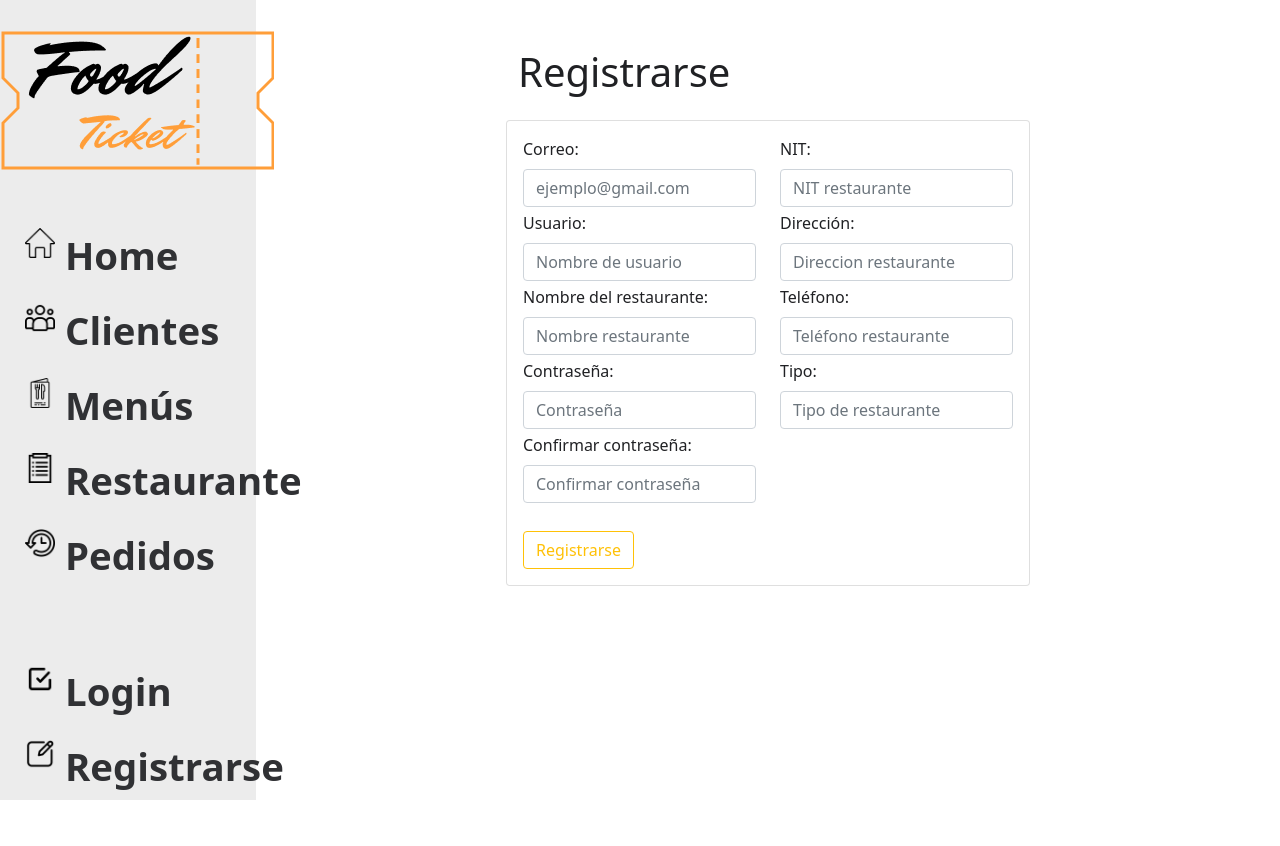
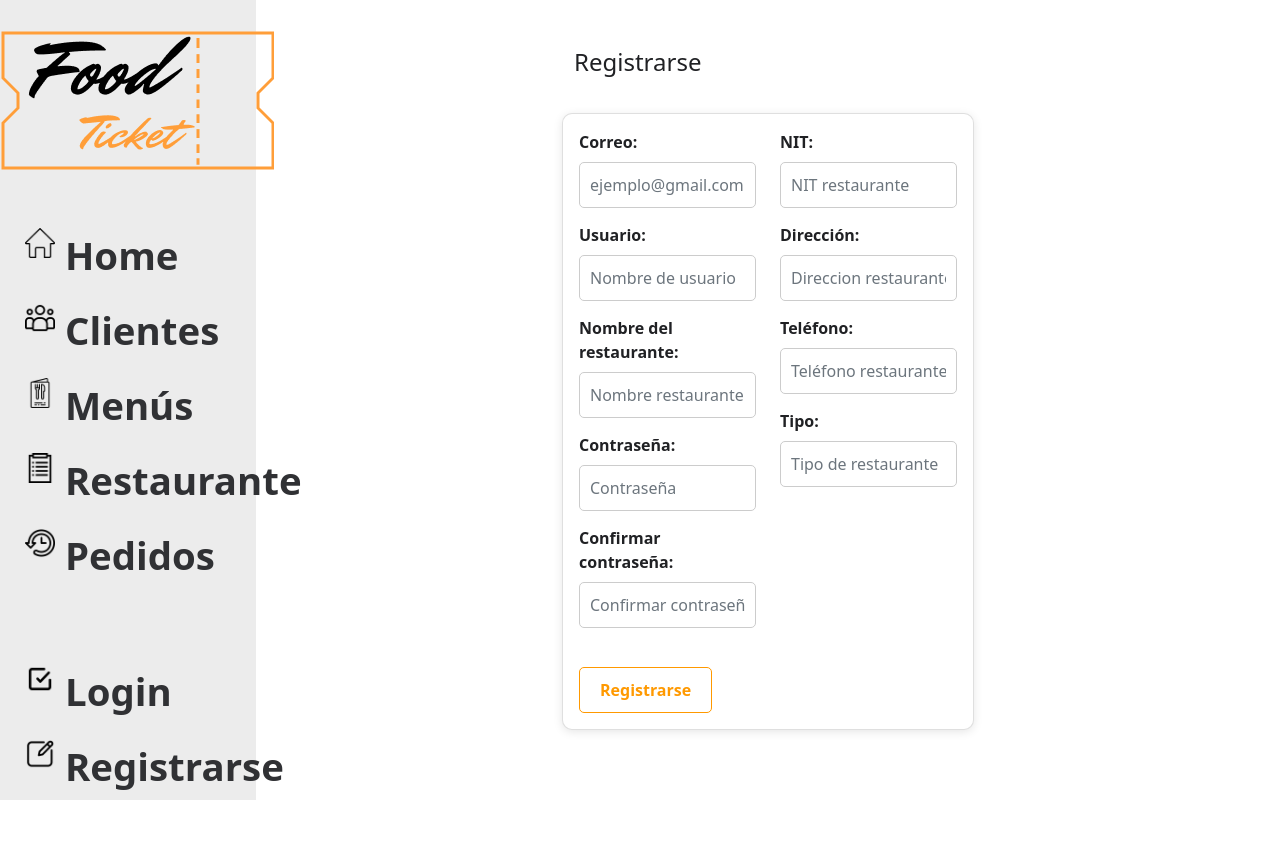
Before and after one commit to jjmonsalvem/ppi_05, a Django app: page /registrarse/ in a window 1280 px wide. Run offline with Django 4.2, Linux system fonts and the light colour scheme.

Commit message:
css alternativo - registrarse

```diff
--- a/foodticket/home/static/home/css/style.css
+++ b/foodticket/home/static/home/css/style.css
@@ -139,3 +139,75 @@ main{
     font-size: 3.2rem;
     font-weight: 600;
 }
+
+/*alternativo
+
+/* Estilos generales */
+.container {
+    max-width: 800px;
+    margin: 0 auto;
+  }
+
+  .card {
+    background-color: #fff;
+    border-radius: 10px;
+    box-shadow: 0 2px 10px rgba(0, 0, 0, 0.1);
+  }
+
+  h1 {
+    font-size: 24px;
+    margin-bottom: 20px;
+  }
+
+  .error {
+    color: red;
+    margin-bottom: 10px;
+  }
+
+  /* Estilos del formulario */
+  .form-label {
+    font-weight: bold;
+  }
+
+  .form-control {
+    border-radius: 5px;
+    padding: 10px;
+    border: 1px solid #ccc;
+    width: 100%;
+    margin-bottom: 15px;
+  }
+
+  .btn {
+    border-radius: 5px;
+    padding: 10px 20px;
+    font-weight: bold;
+  }
+
+  .btn-outline-warning {
+    color: #f90;
+    border-color: #f90;
+  }
+
+  .btn-outline-warning:hover {
+    background-color: #f90;
+    color: #fff;
+  }
+
+  /* Estilos de las columnas */
+  .row {
+    display: flex;
+    justify-content: space-between;
+  }
+
+  .col {
+    flex-basis: 48%;
+  }
+
+  @media (max-width: 768px) {
+    .col {
+      flex-basis: 100%;
+      margin-bottom: 20px;
+    }
+  }
+
+  /* alternativo
```
